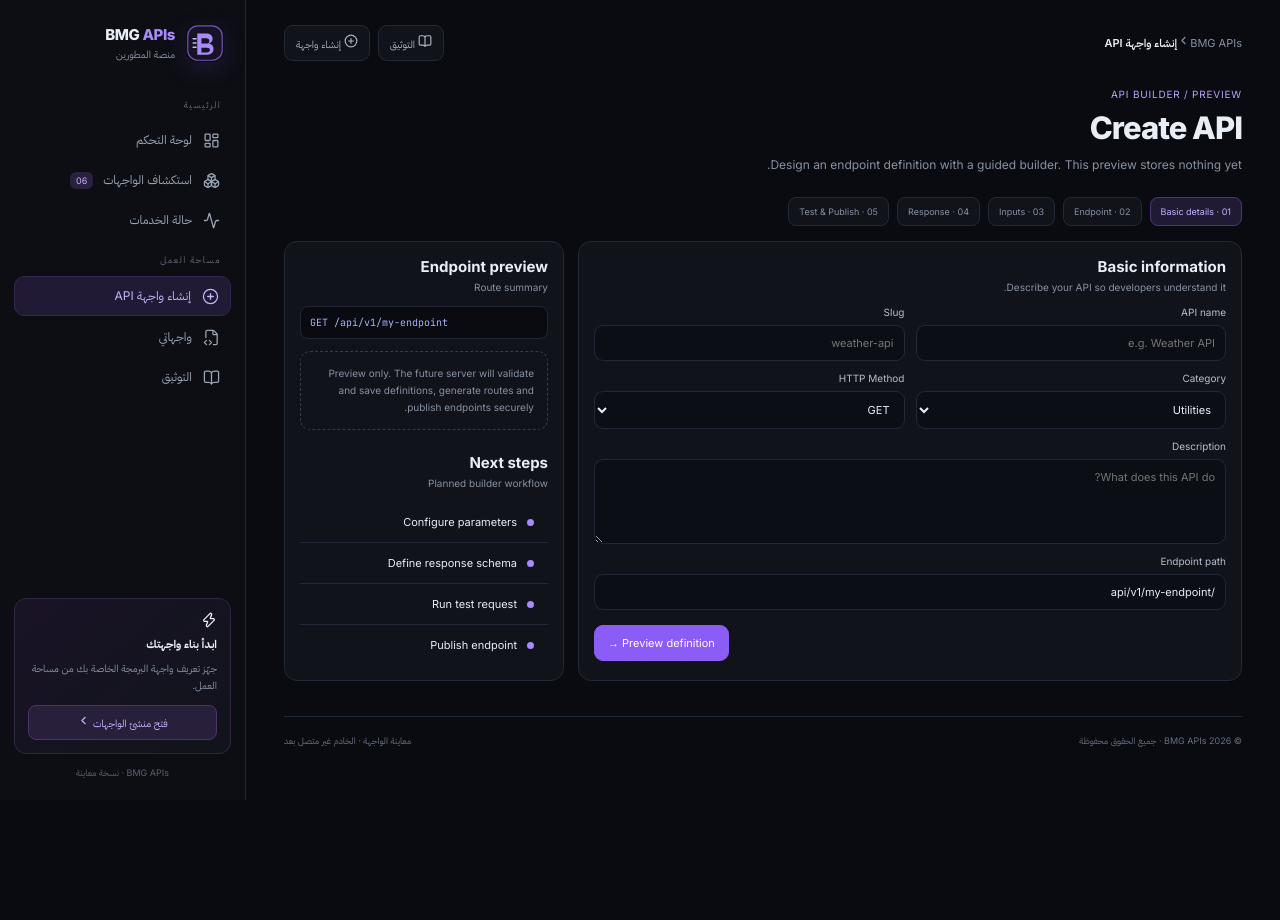
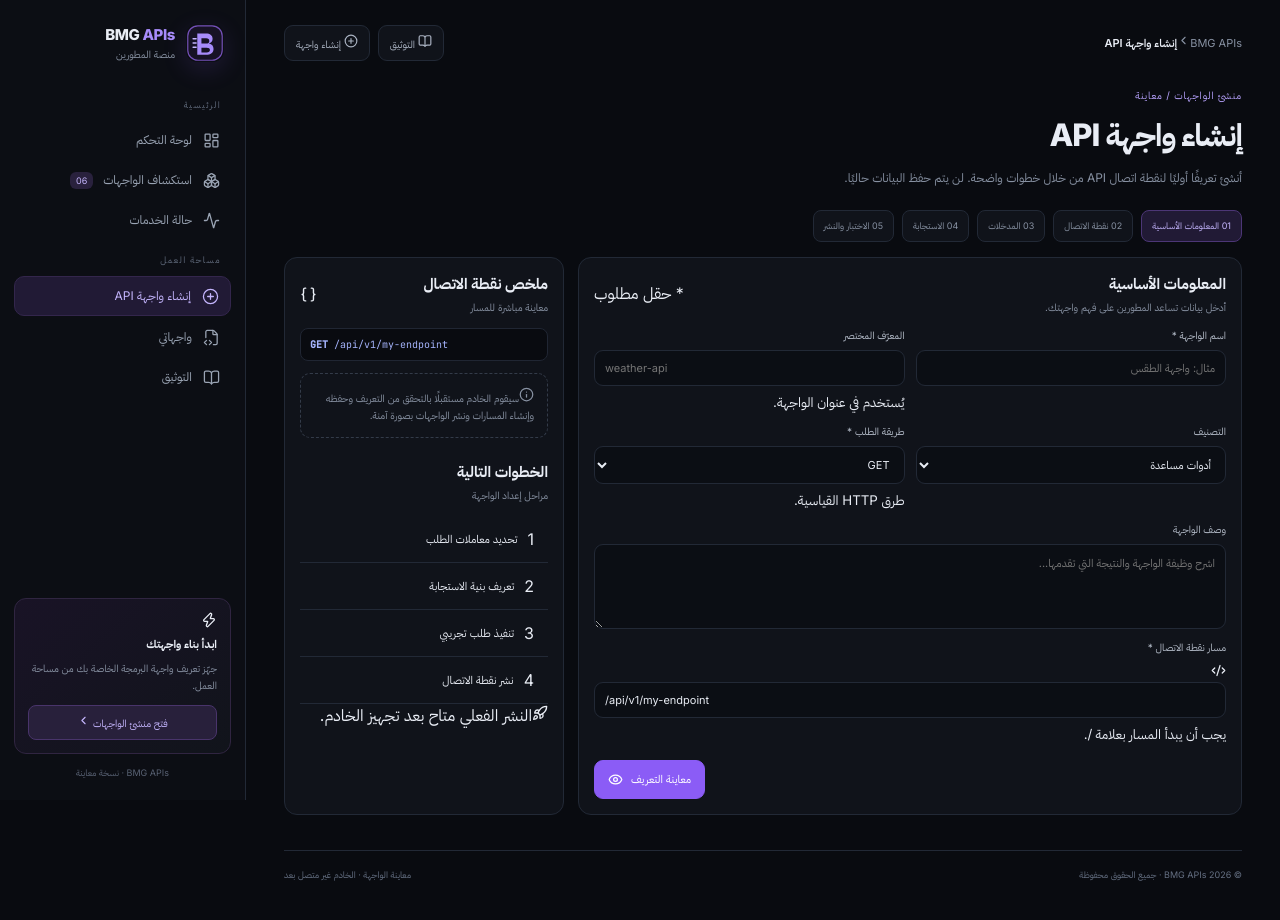
Before and after one commit to T7-T7/Bmg-Apis, a Next.js app: page /create in a window 1280 px wide. Shown: the top 920 px of the page. Before the commit the page ends 800 px from the top, so only its background shows below. Built offline with nearby package versions, Linux system fonts and the light colour scheme.

Commit message:
واجهة عربية RTL وتحسين تجربة الاستخدام

```diff
--- a/app/create/page.tsx
+++ b/app/create/page.tsx
@@ -1,6 +1,7 @@
 "use client";
 
 import { useState } from "react";
+import { ArrowLeft, ArrowUpLeft, Braces, Check, Code2, Eye, FileCode2, Info, Layers3, Rocket, WandSparkles } from "lucide-react";
 import type { HttpMethod, ApiCategory } from "@/lib/api-data";
 
 type ApiDraft = { name: string; slug: string; description: string; category: ApiCategory; method: HttpMethod; endpoint: string };
@@ -11,7 +12,7 @@ export default function CreatePage() {
   const [slug, setSlug] = useState("");
   const [description, setDescription] = useState("");
   const [endpoint, setEndpoint] = useState("/api/v1/my-endpoint");
-  const [category, setCategory] = useState<ApiCategory>("Utilities");
+  const [category, setCategory] = useState<ApiCategory>("أدوات مساعدة");
   const [preview, setPreview] = useState<ApiDraft | null>(null);
 
   function showPreview() {
@@ -20,27 +21,35 @@ export default function CreatePage() {
 
   return (
     <>
-      <div className="page-heading"><div><div className="eyebrow">API BUILDER / PREVIEW</div><h1>Create API</h1><p>Design an endpoint definition with a guided builder. This preview stores nothing yet.</p></div></div>
-      <div className="builder-steps"><span className="builder-step active">01 · Basic details</span><span className="builder-step">02 · Endpoint</span><span className="builder-step">03 · Inputs</span><span className="builder-step">04 · Response</span><span className="builder-step">05 · Test & Publish</span></div>
+      <div className="page-heading"><div><div className="eyebrow">منشئ الواجهات / معاينة</div><h1>إنشاء واجهة API</h1><p>أنشئ تعريفًا أوليًا لنقطة اتصال API من خلال خطوات واضحة. لن يتم حفظ البيانات حاليًا.</p></div></div>
+      <div className="builder-steps">
+        <span className="builder-step active"><span>01</span> المعلومات الأساسية</span>
+        <span className="builder-step"><span>02</span> نقطة الاتصال</span>
+        <span className="builder-step"><span>03</span> المدخلات</span>
+        <span className="builder-step"><span>04</span> الاستجابة</span>
+        <span className="builder-step"><span>05</span> الاختبار والنشر</span>
+      </div>
       <div className="builder-layout">
-        <section className="panel">
-          <div className="section-title section-title-first"><div><h2>Basic information</h2><p>Describe your API so developers understand it.</p></div></div>
+        <section className="panel builder-main">
+          <div className="section-title section-title-first"><div><h2>المعلومات الأساسية</h2><p>أدخل بيانات تساعد المطورين على فهم واجهتك.</p></div><span className="required-hint">* حقل مطلوب</span></div>
           <div className="form-grid">
-            <div className="form-field"><label htmlFor="api-name">API name</label><input id="api-name" value={name} onChange={event => setName(event.target.value)} placeholder="e.g. Weather API" /></div>
-            <div className="form-field"><label htmlFor="api-slug">Slug</label><input id="api-slug" value={slug} onChange={event => setSlug(event.target.value)} placeholder="weather-api" /></div>
-            <div className="form-field"><label htmlFor="api-category">Category</label><select id="api-category" value={category} onChange={event => setCategory(event.target.value as ApiCategory)}>{(["AI", "Media", "Text", "Utilities", "Entertainment"] as const).map(item => <option key={item} value={item}>{item}</option>)}</select></div>
-            <div className="form-field"><label htmlFor="api-method">HTTP Method</label><select id="api-method" value={method} onChange={event => setMethod(event.target.value as HttpMethod)}>{(["GET", "POST", "PUT", "PATCH", "DELETE"] as const).map(item => <option key={item} value={item}>{item}</option>)}</select></div>
-            <div className="form-field full"><label htmlFor="api-description">Description</label><textarea id="api-description" value={description} onChange={event => setDescription(event.target.value)} placeholder="What does this API do?" /></div>
-            <div className="form-field full"><label htmlFor="api-endpoint">Endpoint path</label><input id="api-endpoint" value={endpoint} onChange={event => setEndpoint(event.target.value)} placeholder="/api/v1/your-route" /></div>
+            <div className="form-field"><label htmlFor="api-name">اسم الواجهة <span>*</span></label><input id="api-name" value={name} onChange={event => setName(event.target.value)} placeholder="مثال: واجهة الطقس" autoComplete="off" required /></div>
+            <div className="form-field"><label htmlFor="api-slug">المعرّف المختصر</label><input id="api-slug" value={slug} onChange={event => setSlug(event.target.value)} placeholder="weather-api" dir="ltr" autoComplete="off" /><small>يُستخدم في عنوان الواجهة.</small></div>
+            <div className="form-field"><label htmlFor="api-category">التصنيف</label><select id="api-category" value={category} onChange={event => setCategory(event.target.value as ApiCategory)}>{(["ذكاء اصطناعي", "وسائط", "نصوص", "أدوات مساعدة", "ترفيه"] as const).map(item => <option key={item} value={item}>{item}</option>)}</select></div>
+            <div className="form-field"><label htmlFor="api-method">طريقة الطلب <span>*</span></label><select id="api-method" value={method} onChange={event => setMethod(event.target.value as HttpMethod)}>{(["GET", "POST", "PUT", "PATCH", "DELETE"] as const).map(item => <option key={item} value={item}>{item}</option>)}</select><small>طرق HTTP القياسية.</small></div>
+            <div className="form-field full"><label htmlFor="api-description">وصف الواجهة</label><textarea id="api-description" value={description} onChange={event => setDescription(event.target.value)} placeholder="اشرح وظيفة الواجهة والنتيجة التي تقدمها..." /></div>
+            <div className="form-field full"><label htmlFor="api-endpoint">مسار نقطة الاتصال <span>*</span></label><div className="input-with-prefix"><Code2 size={15} /><input id="api-endpoint" value={endpoint} onChange={event => setEndpoint(event.target.value)} placeholder="/api/v1/your-route" dir="ltr" /></div><small>يجب أن يبدأ المسار بعلامة /.</small></div>
           </div>
-          <div className="form-actions"><button className="primary-btn" onClick={showPreview}>Preview definition →</button></div>
-          {preview && <div className="panel definition-preview"><div className="section-title section-title-first"><h2>Definition preview</h2></div><pre className="code-block">{JSON.stringify(preview, null, 2)}</pre><p className="note-text">Frontend preview only. Publishing and endpoint generation are not connected.</p></div>}
+          <div className="form-actions"><button className="primary-btn" onClick={showPreview} disabled={!name.trim() || !endpoint.trim()}>معاينة التعريف <Eye size={15} /></button></div>
+          {preview && <div className="panel definition-preview"><div className="section-title section-title-first"><div><h2>معاينة التعريف</h2><p>بيانات الواجهة بصيغة JSON</p></div><span className="preview-tag"><Check size={12} /> جاهز للمعاينة</span></div><pre className="code-block" dir="ltr">{JSON.stringify(preview, null, 2)}</pre><p className="note-text"><Info size={13} /> هذه معاينة داخل المتصفح فقط؛ لم يتم ربط الحفظ أو إنشاء نقاط الاتصال بالخادم.</p></div>}
         </section>
         <aside className="panel builder-side">
-          <div className="section-title section-title-first"><div><h2>Endpoint preview</h2><p>Route summary</p></div></div><div className="endpoint">{method} {endpoint}</div>
-          <div className="muted-box side-note">Preview only. The future server will validate and save definitions, generate routes and publish endpoints securely.</div>
-          <div className="section-title"><div><h2>Next steps</h2><p>Planned builder workflow</p></div></div>
-          {["Configure parameters", "Define response schema", "Run test request", "Publish endpoint"].map(item => <div className="status-row" key={item}><span className="status-dot purple-dot" /><div className="status-meta">{item}</div></div>)}
+          <div className="section-title section-title-first"><div><h2>ملخص نقطة الاتصال</h2><p>معاينة مباشرة للمسار</p></div><Braces size={17} /></div>
+          <div className="endpoint endpoint-large" dir="ltr"><strong>{method}</strong> {endpoint}</div>
+          <div className="muted-box side-note"><Info size={15} /><span>سيقوم الخادم مستقبلًا بالتحقق من التعريف وحفظه وإنشاء المسارات ونشر الواجهات بصورة آمنة.</span></div>
+          <div className="section-title"><div><h2>الخطوات التالية</h2><p>مراحل إعداد الواجهة</p></div></div>
+          {["تحديد معاملات الطلب", "تعريف بنية الاستجابة", "تنفيذ طلب تجريبي", "نشر نقطة الاتصال"].map((item, index) => <div className="status-row" key={item}><span className="step-number">{index + 1}</span><div className="status-meta">{item}</div></div>)}
+          <div className="builder-coming"><Rocket size={16} /><span>النشر الفعلي متاح بعد تجهيز الخادم.</span></div>
         </aside>
       </div>
     </>
```
